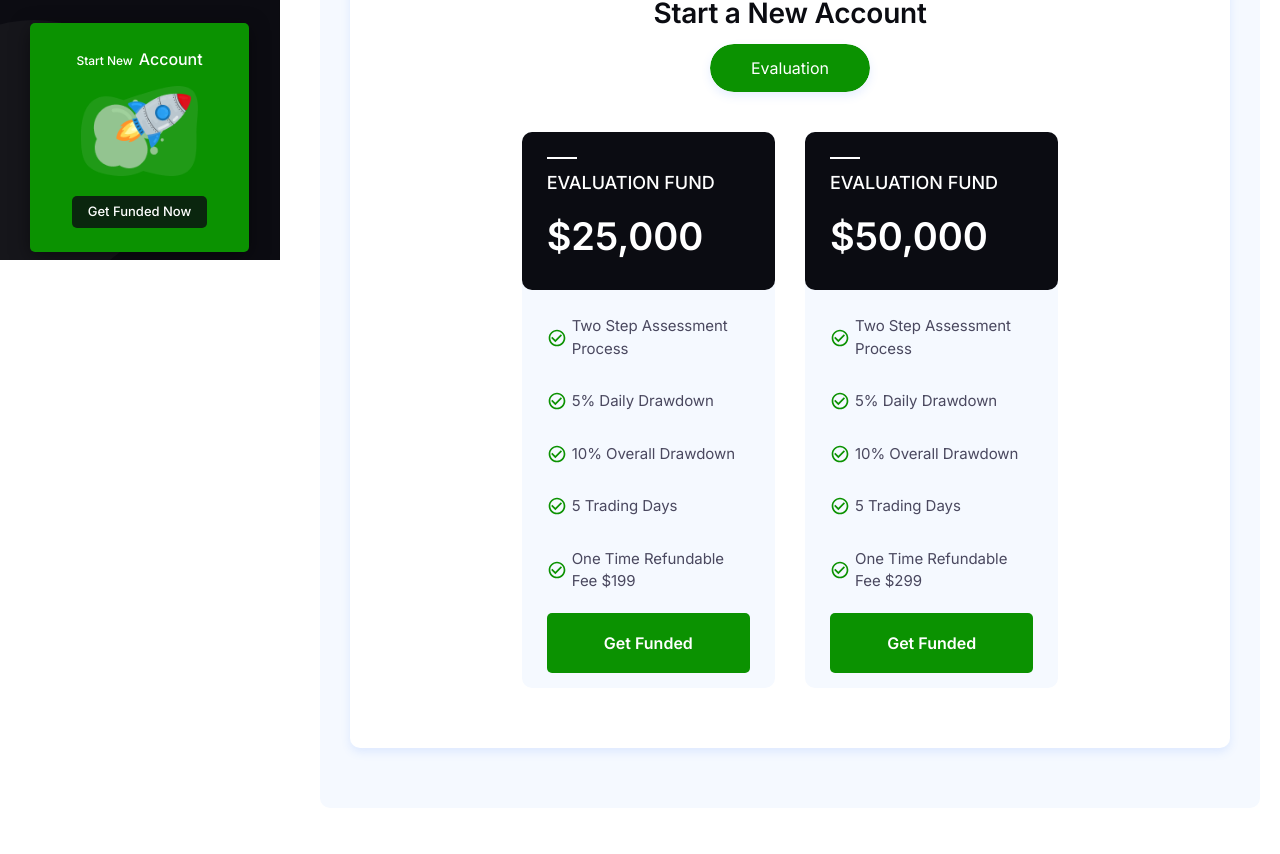
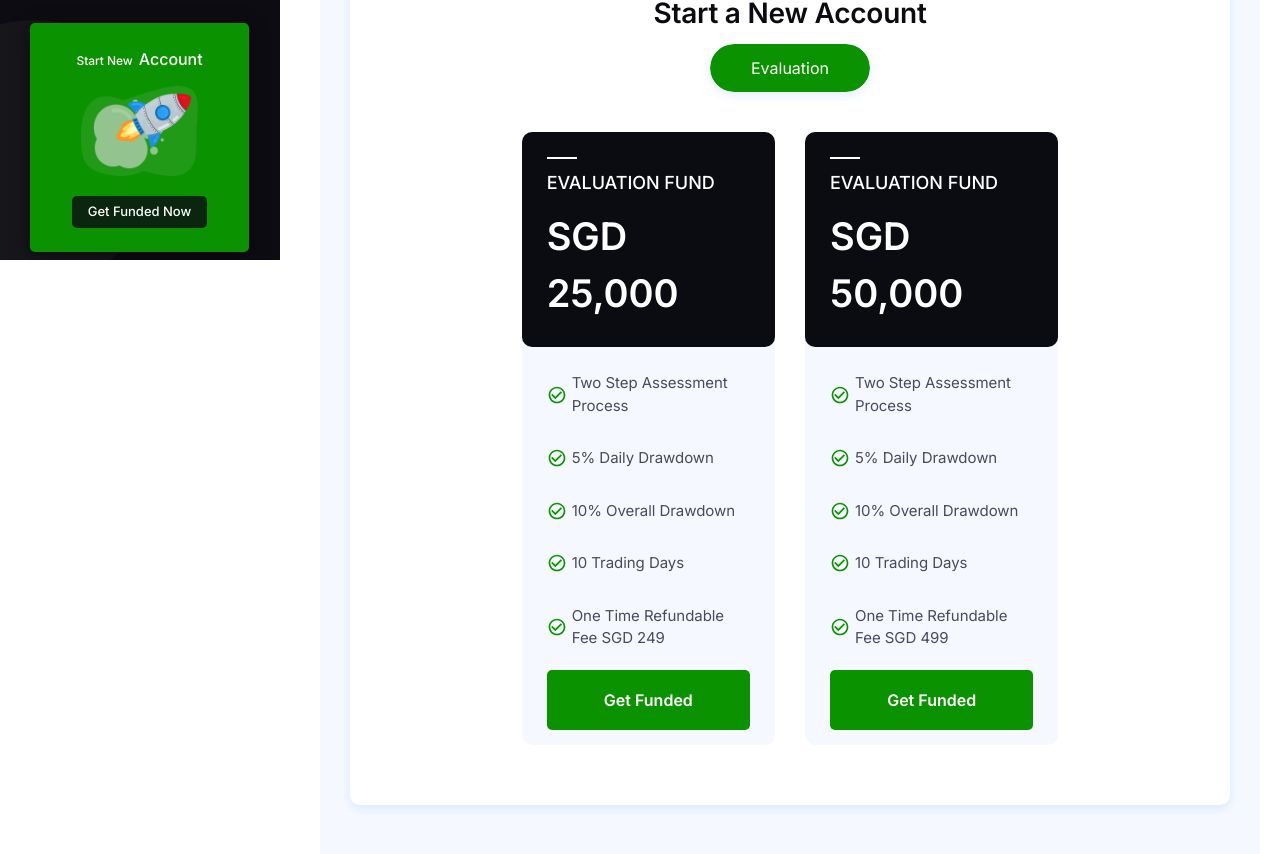
Before and after one commit to lionchanggg/trading_dashboard, a Vue app: page /billing in a window 1280 px wide. Shown: the part 540-1394 px from the top of the page. Built offline with nearby package versions, Linux system fonts and the light colour scheme.

Commit message:
changed evaluation amount

```diff
--- a/src/components/Billing.vue
+++ b/src/components/Billing.vue
@@ -551,7 +551,7 @@ const toggleDark = useToggle(isDark);
                                           <h3 class="text-white text-[18px] font-medium leading-[1.5] tracking-[-0.06px] uppercase mb-[12px]">
                                             EVALUATION FUND</h3>
                                           <p class="text-white text-[38px] font-semibold leading-[1.5] tracking-[-0.06px] uppercase">
-                                            $25,000</p>
+                                            SGD 25,000</p>
                                         </div>
                                         <div class="content py-[15px] px-[25px]">
                                           <div class="content-list">
@@ -589,7 +589,7 @@ const toggleDark = useToggle(isDark);
                                                 <path
                                                     d="M16.59 7.58L10 14.17l-3.59-3.58L5 12l5 5 8-8zM12 2C6.48 2 2 6.48 2 12s4.48 10 10 10 10-4.48 10-10S17.52 2 12 2zm0 18c-4.42 0-8-3.58-8-8s3.58-8 8-8 8 3.58 8 8-3.58 8-8 8z"></path>
                                               </svg>
-                                              5 Trading Days
+                                              10 Trading Days
                                             </p>
                                             <p class="relative pl-[25px] py-[10px] text-[#4A485F] text-[15px] leading-[1.5] tracking-[-0.05px] mb-[10px]">
                                               <svg
@@ -598,7 +598,7 @@ const toggleDark = useToggle(isDark);
                                                 <path
                                                     d="M16.59 7.58L10 14.17l-3.59-3.58L5 12l5 5 8-8zM12 2C6.48 2 2 6.48 2 12s4.48 10 10 10 10-4.48 10-10S17.52 2 12 2zm0 18c-4.42 0-8-3.58-8-8s3.58-8 8-8 8 3.58 8 8-3.58 8-8 8z"></path>
                                               </svg>
-                                              One Time Refundable Fee $199
+                                              One Time Refundable Fee SGD 249
                                             </p>
                                           </div>
                                           <router-link to="/payment"
@@ -615,7 +615,7 @@ const toggleDark = useToggle(isDark);
                                           <h3 class="text-white text-[18px] font-medium leading-[1.5] tracking-[-0.06px] uppercase mb-[12px]">
                                             EVALUATION FUND</h3>
                                           <p class="text-white text-[38px] font-semibold leading-[1.5] tracking-[-0.06px] uppercase">
-                                            $50,000</p>
+                                            SGD 50,000</p>
                                         </div>
                                         <div class="content py-[15px] px-[25px]">
                                           <div class="content-list">
@@ -653,7 +653,7 @@ const toggleDark = useToggle(isDark);
                                                 <path
                                                     d="M16.59 7.58L10 14.17l-3.59-3.58L5 12l5 5 8-8zM12 2C6.48 2 2 6.48 2 12s4.48 10 10 10 10-4.48 10-10S17.52 2 12 2zm0 18c-4.42 0-8-3.58-8-8s3.58-8 8-8 8 3.58 8 8-3.58 8-8 8z"></path>
                                               </svg>
-                                              5 Trading Days
+                                              10 Trading Days
                                             </p>
                                             <p class="relative pl-[25px] py-[10px] text-[#4A485F] text-[15px] leading-[1.5] tracking-[-0.05px] mb-[10px]">
                                               <svg
@@ -662,7 +662,7 @@ const toggleDark = useToggle(isDark);
                                                 <path
                                                     d="M16.59 7.58L10 14.17l-3.59-3.58L5 12l5 5 8-8zM12 2C6.48 2 2 6.48 2 12s4.48 10 10 10 10-4.48 10-10S17.52 2 12 2zm0 18c-4.42 0-8-3.58-8-8s3.58-8 8-8 8 3.58 8 8-3.58 8-8 8z"></path>
                                               </svg>
-                                              One Time Refundable Fee $299
+                                              One Time Refundable Fee SGD 499
                                             </p>
                                           </div>
                                           <router-link to="/payment"
--- a/src/components/Payment.vue
+++ b/src/components/Payment.vue
@@ -301,19 +301,19 @@
                 <div class="order-list">
                   <div class="flex justify-between items-center border-b border-dark/10 pb-[10px] mb-[10px]">
                     <p class="text-dark/50 text-[16px] font-semibold">Plan</p>
-                    <p class="text-dark/50 text-[16px] font-semibold">Evaluation-15000 USD</p>
+                    <p class="text-dark/50 text-[16px] font-semibold">Evaluation - SGD 25,000</p>
                   </div>
                   <div class="flex justify-between items-center border-b border-dark/10 pb-[10px] mb-[10px]">
                     <p class="text-dark/50 text-[16px] font-semibold">Price</p>
-                    <p class="text-dark/50 text-[16px] font-semibold">$99</p>
+                    <p class="text-dark/50 text-[16px] font-semibold">SGD 249.00</p>
                   </div>
                   <div class="flex justify-between items-center border-b border-dark/10 pb-[10px] mb-[10px]">
                     <p class="text-dark/50 text-[16px] font-semibold">Discount</p>
-                    <p class="text-dark/50 text-[16px] font-semibold">-$0.00</p>
+                    <p class="text-dark/50 text-[16px] font-semibold">-SGD 0.00</p>
                   </div>
                   <div class="flex justify-between items-center">
                     <p class="text-dark text-[16px] font-semibold">Total Amount</p>
-                    <p class="text-dark text-[16px] font-semibold">$99</p>
+                    <p class="text-dark text-[16px] font-semibold">SGD 249.00</p>
                   </div>
                 </div>
               </div>
```
